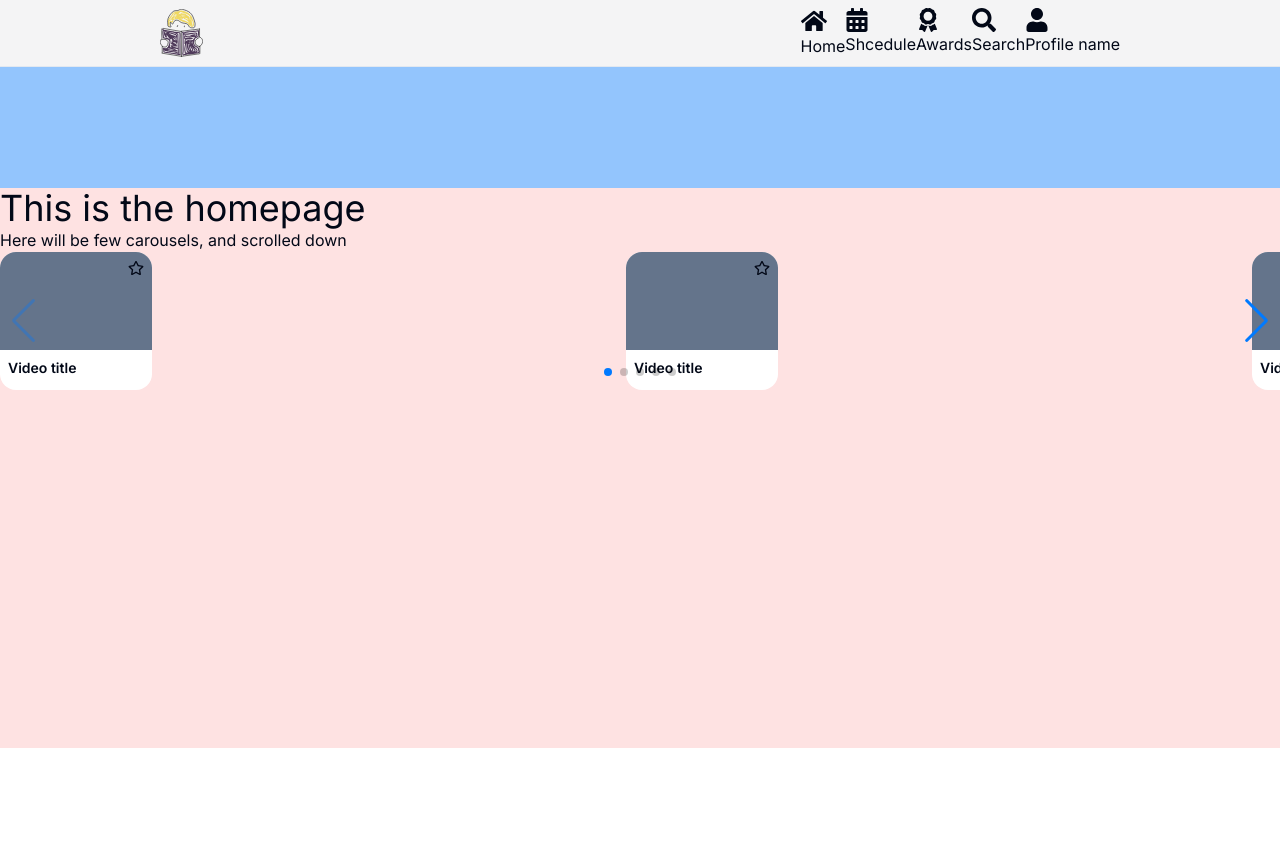
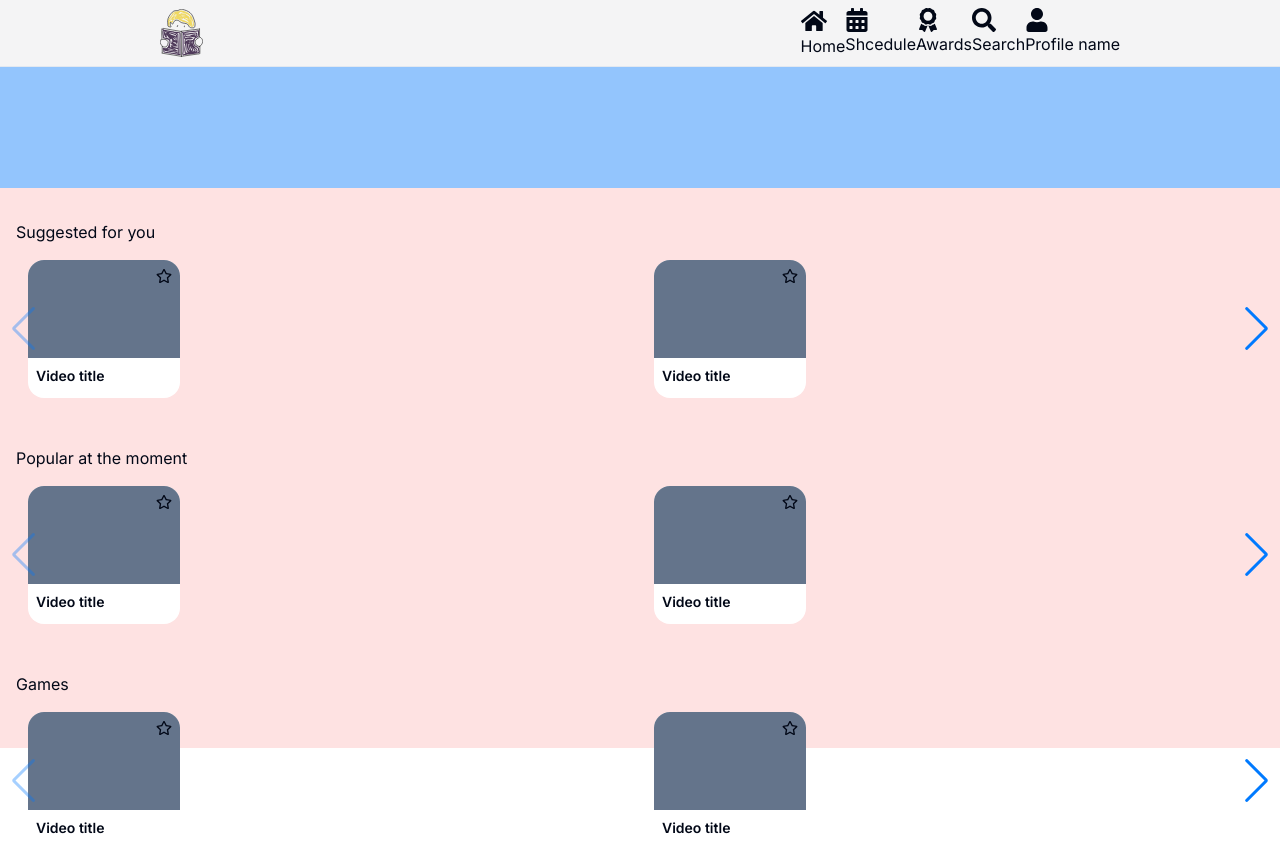
Before and after one commit to vikkiklikk/dotaleague, a Next.js app: page /home in a window 1280 px wide. Before the commit the page ends 800 px from the top, so only its background shows below. Built offline with nearby package versions, Linux system fonts and the light colour scheme.

Commit message:
small tweaks to the carousel

```diff
--- a/src/app/home/page.tsx
+++ b/src/app/home/page.tsx
@@ -11,9 +11,16 @@ export default function Home () {
                     <h2>Here is the header, containing avatar image and name, underneith is the filtered choices</h2>
                 </div>
                 <div className="h-[560px]">
-                    <h1 className="text-4xl">This is the homepage</h1>
-                    <h3>Here will be few carousels, and scrolled down</h3>
-                    <div className='flex'>
+                    <div className='pt-4 pb-4'>
+                        <h2 className='p-4'>Suggested for you</h2>
+                        <Carousel/>
+                    </div>
+                    <div className='pt-4 pb-4'>
+                        <h2 className='p-4'>Popular at the moment</h2>
+                        <Carousel/>
+                    </div>
+                    <div className='pt-4 pb-4'>
+                        <h2 className='p-4'>Games</h2>
                         <Carousel/>
                     </div>
                 </div>
--- a/src/components/carousel.tsx
+++ b/src/components/carousel.tsx
@@ -13,8 +13,10 @@ const Carousel = () => {
                 modules={[Navigation, Pagination]}
                 spaceBetween={-28}
                 slidesPerView={2}
+                slidesOffsetBefore={28}
+                slidesOffsetAfter={28}
                 navigation={true}
-                pagination={{ clickable: true }}
+                //pagination={{ clickable: true }}
                 onSwiper={(swiper) => console.log(swiper)}
                 onSlideChange={() => console.log('slide change')}
             >
```
